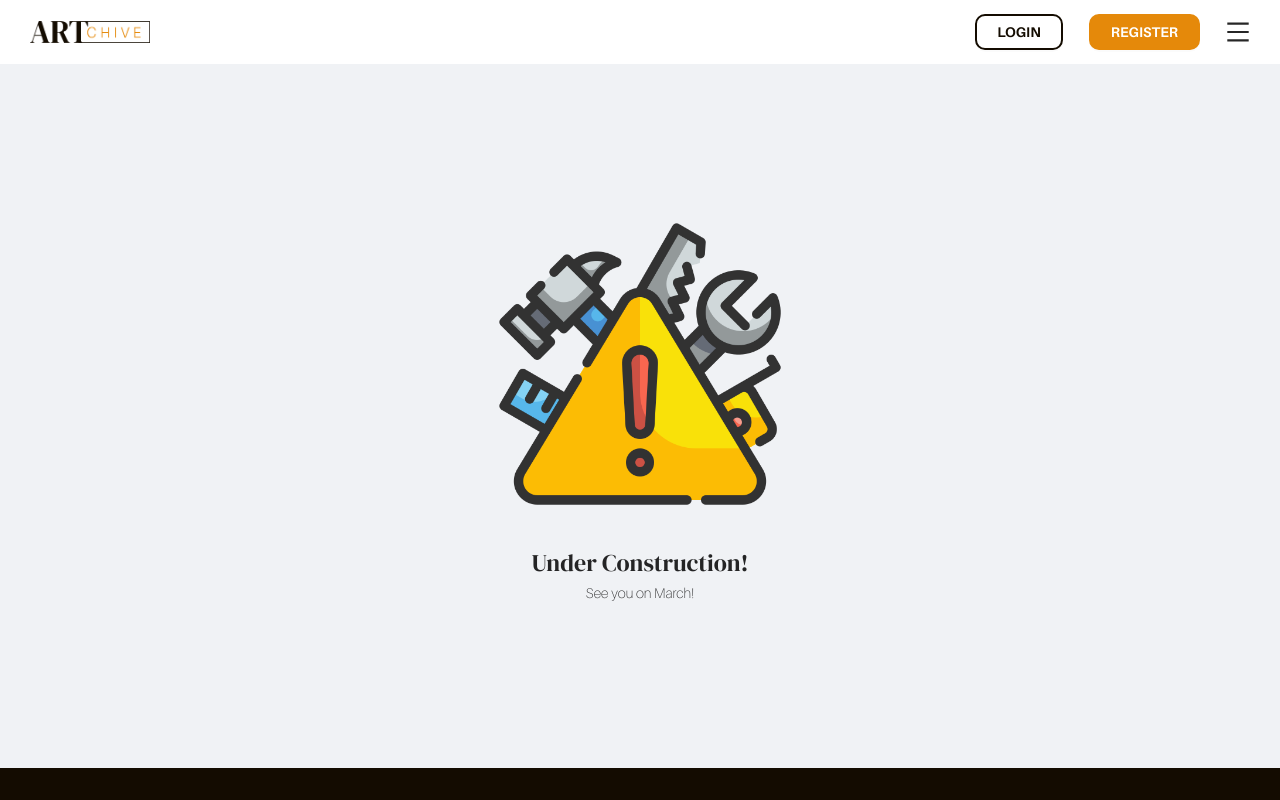
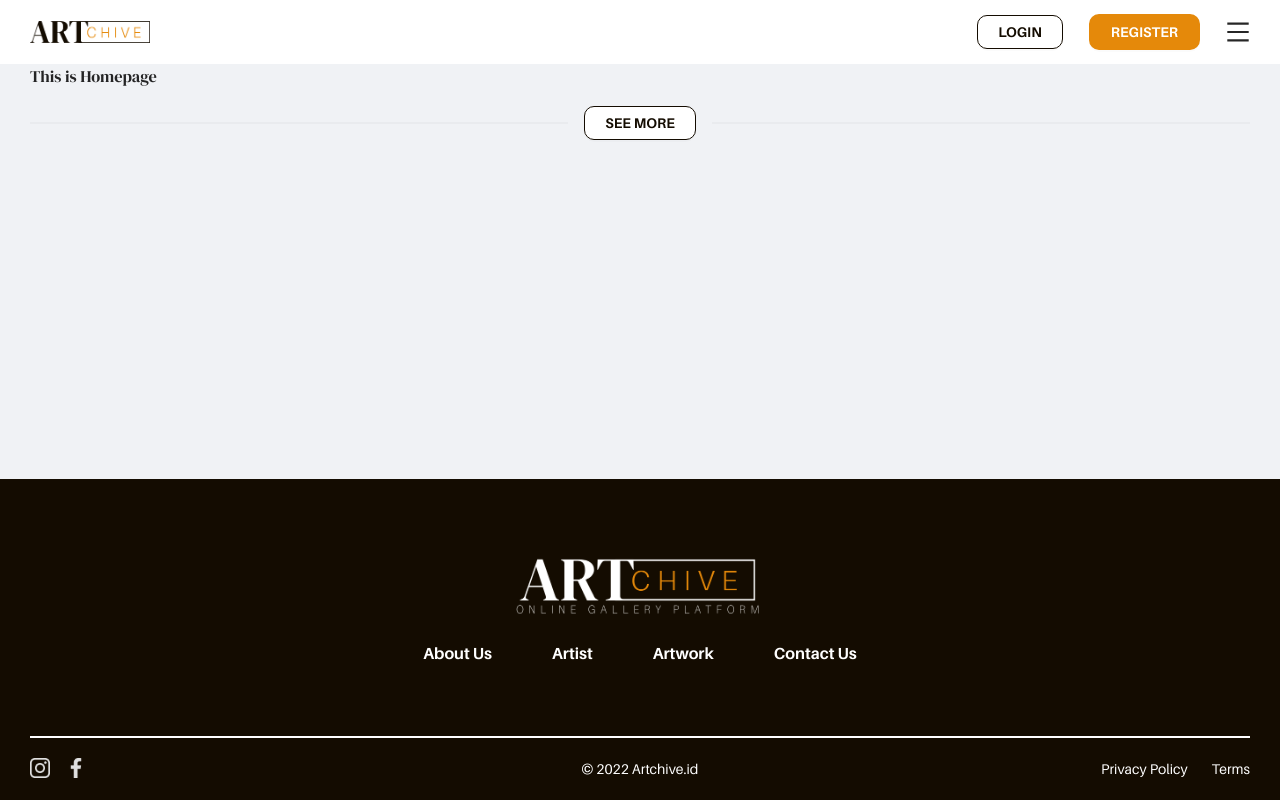
Before and after one commit to YosaRama/Artchive.id-public-, a Next.js app: page / in a window 1280 px wide. Shown: the top 800 px of the page. Built offline with nearby package versions, Linux system fonts and the light colour scheme.

Commit message:
ADD : Divider Button Component

```diff
--- a/pages/index.js
+++ b/pages/index.js
@@ -1,11 +1,12 @@
-// Component
+// Contents
 import Homepage from "themes/contents/homepage";
 import PageMaintenance from "themes/contents/maintenance";
 
 function PageHomepage() {
   return (
     <>
-      <PageMaintenance />
+      {/* <PageMaintenance /> */}
+      <Homepage />
     </>
   );
 }
--- /dev/null
+++ b/themes/components/libs/page-devider-button/index.jsx
@@ -0,0 +1,16 @@
+// Libs
+import { Divider } from "antd";
+
+// Components
+import PageButton from "themes/components/libs/page-button";
+
+function PageDividerButton(props) {
+  const { children } = props;
+  return (
+    <Divider>
+      <PageButton type="outlined">{children}</PageButton>
+    </Divider>
+  );
+}
+
+export default PageDividerButton;
--- a/themes/contents/homepage/index.js
+++ b/themes/contents/homepage/index.js
@@ -1,10 +1,12 @@
 // Components
 import PageContainerBox from "themes/components/container/box-container/indes";
+import PageDividerButton from "themes/components/libs/page-devider-button";
 
 function Homepage() {
   return (
     <PageContainerBox>
       <h1>This is Homepage</h1>
+      <PageDividerButton>SEE MORE</PageDividerButton>
     </PageContainerBox>
   );
 }
--- a/themes/styles/theme.scss
+++ b/themes/styles/theme.scss
@@ -59,7 +59,7 @@ $white: #ffffff;
     }
   }
   &.outlined {
-    border: 2px solid $smoky-black;
+    border: 1px solid $smoky-black;
     color: $smoky-black;
     &:hover {
       background: $smoky-black;
```
